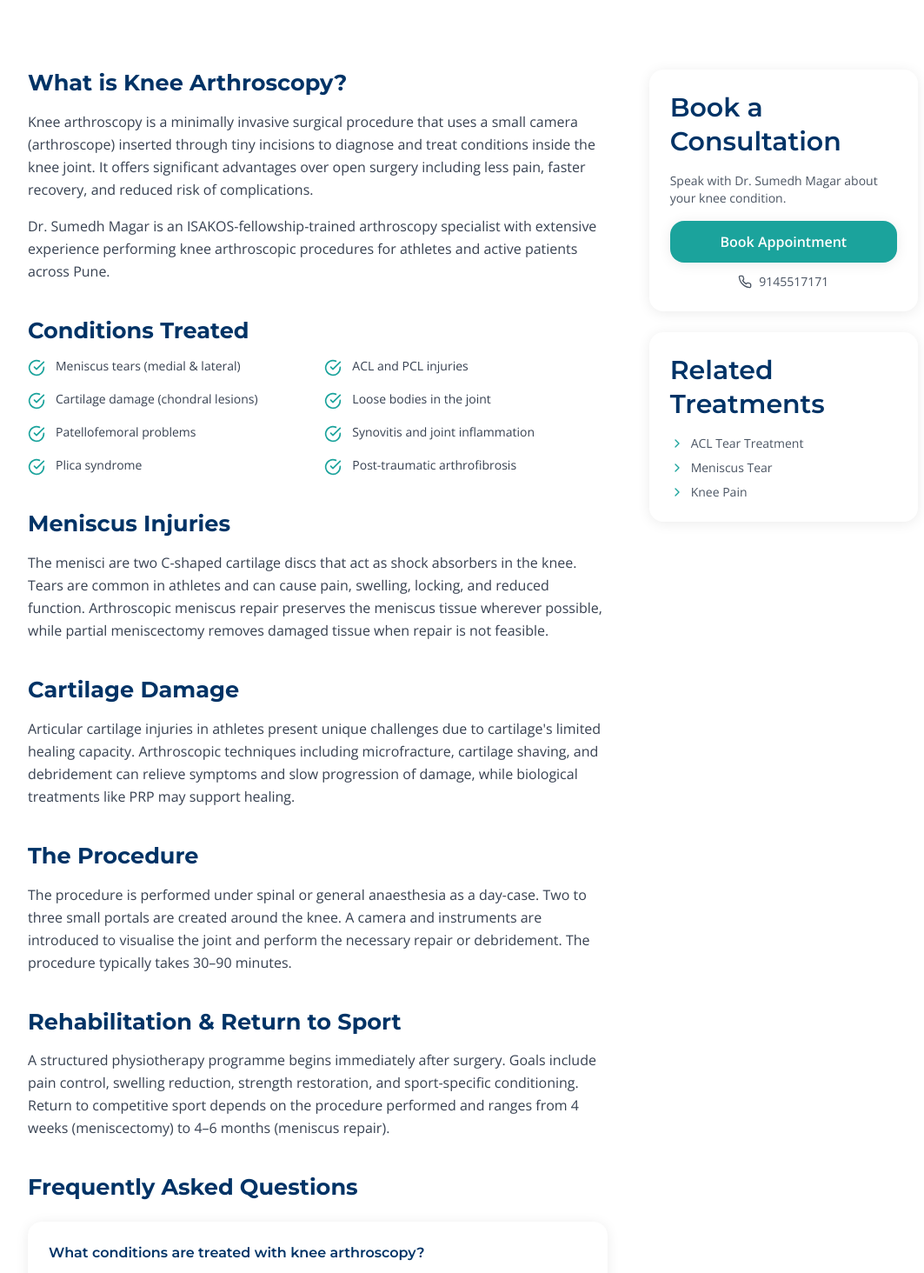
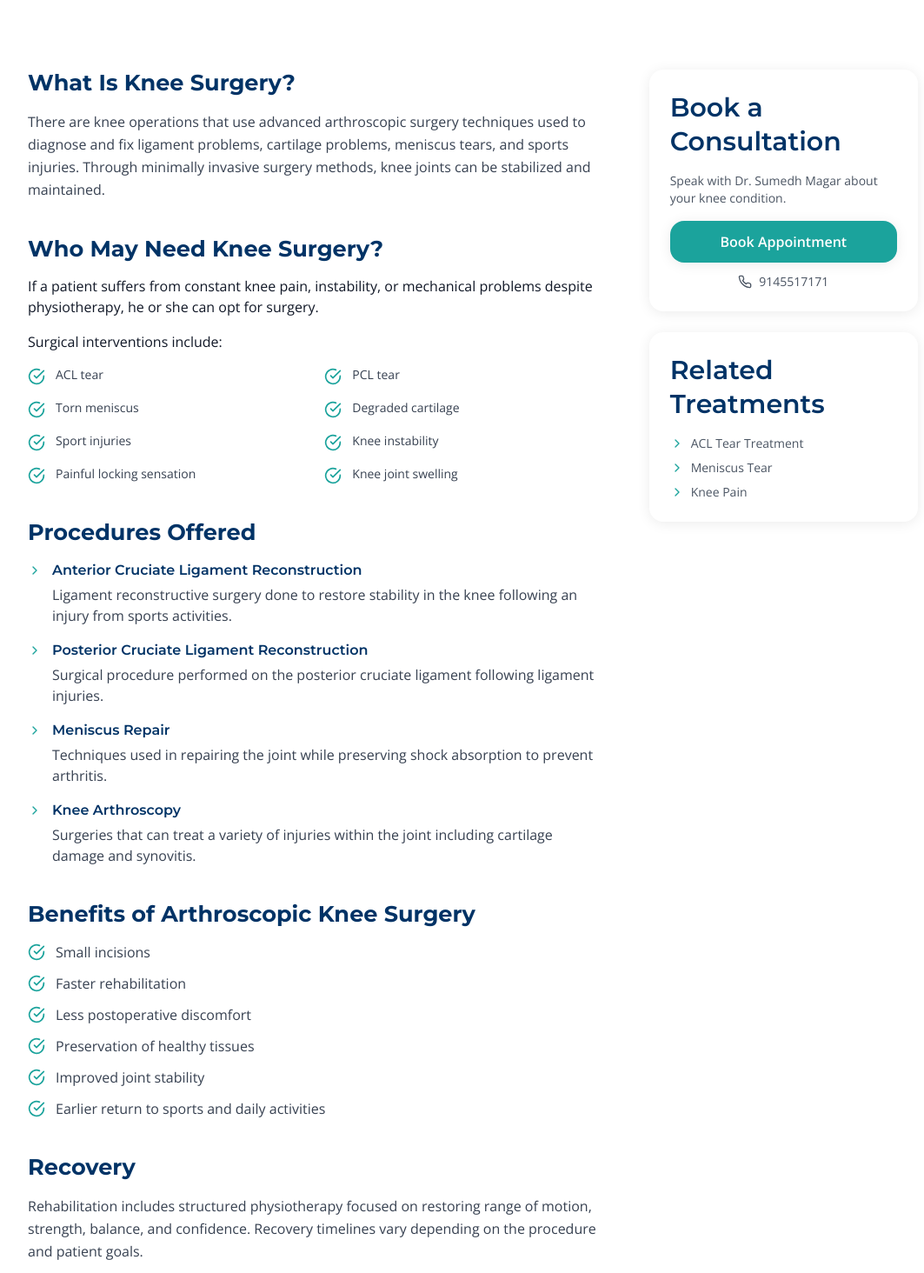
Before and after one commit to DevInnothoughts/sumedh-magar-website, a Next.js app: page /treatments/knee-arthroscopy-pune in a window 1280 px wide. Shown: the part 620-2084 px from the top of the page at 87% size, without its empty margins (96-1159 px from the left). Built offline with nearby package versions, Linux system fonts and the light colour scheme.

Commit message:
knee surgery page added

```diff
--- a/app/(public)/treatments/knee-arthroscopy-pune/page.tsx
+++ b/app/(public)/treatments/knee-arthroscopy-pune/page.tsx
@@ -25,21 +25,18 @@ export const metadata: Metadata = {
 
 const faqs = [
   {
-    q: 'What conditions are treated with knee arthroscopy?',
-    a: 'Knee arthroscopy treats meniscus tears, cartilage injuries (chondral lesions), loose bodies, anterior cruciate ligament (ACL) injuries, and various sports-related knee conditions.',
+    q: 'What conditions can knee arthroscopy treat?',
+    a: 'Knee arthroscopy is commonly used to treat ACL tears, meniscus injuries, cartilage damage, and other sports-related knee conditions.',
   },
   {
-    q: 'Is knee arthroscopy painful?',
-    a: 'The procedure is performed under anaesthesia so you feel no pain during surgery. Post-operative discomfort is generally mild and well-controlled with medication.',
+    q: 'How soon can I walk after knee surgery?',
+    a: 'Many patients begin walking with support shortly after surgery, depending on the type of procedure and their surgeon’s advice.',
   },
   {
-    q: 'How long is the recovery after knee arthroscopy?',
-    a: 'Recovery depends on the procedure. Simple diagnostic arthroscopy allows return to normal activities in 1–2 weeks. More complex procedures like meniscus repair require 4–6 weeks.',
+    q: 'Will I need physiotherapy after knee surgery?',
+    a: 'Yes. Physiotherapy is an important part of recovery and helps restore strength, flexibility, and knee function.',
   },
-  {
-    q: 'How many incisions are made in knee arthroscopy?',
-    a: 'Typically 2–3 small incisions (portals), each less than 1 cm in length, are used to access the knee joint.',
-  },
+
 ];
 
 const breadcrumbSchema = {
@@ -76,16 +73,16 @@ export default function KneeArthroscopyPage() {
               <ChevronRight className="w-3.5 h-3.5" />
               <Link href="/treatments" className="hover:text-white transition-colors">Treatments</Link>
               <ChevronRight className="w-3.5 h-3.5" />
-              <span className="text-white">Knee Arthroscopy</span>
+              <span className="text-white">Knee Surgery</span>
             </nav>
             <div className="grid grid-cols-1 lg:grid-cols-2 gap-12 items-center">
               <div>
                 <p className="text-primary font-semibold text-sm uppercase tracking-widest mb-3">Minimally Invasive</p>
-                <h1 className="mb-4 text-4xl md:text-5xl font-bold">Knee Arthroscopy in Pune</h1>
-                <p className="text-neutral-200 text-lg leading-relaxed mb-6">
+                <h1 className="mb-4 text-4xl md:text-5xl font-bold">Knee Surgery in Pune – Expert ACL Reconstruction and Knee Arthroscopy</h1>
+                {/* <p className="text-neutral-200 text-lg leading-relaxed mb-6">
                   Keyhole knee surgery for meniscus tears, cartilage damage, and sports knee injuries
                   with minimal recovery time.
-                </p>
+                </p> */}
                 <Link href="/contact" className="inline-flex items-center btn-primary">
                   Book Consultation <ArrowRight className="ml-2 w-5 h-5" />
                 </Link>
@@ -102,32 +99,30 @@ export default function KneeArthroscopyPage() {
             <div className="grid grid-cols-1 lg:grid-cols-3 gap-12">
               <div className="lg:col-span-2 space-y-10">
                 <div>
-                  <h2 className="text-secondary mb-4">What is Knee Arthroscopy?</h2>
+                  <h2 className="text-secondary mb-4">What Is Knee Surgery?</h2>
                   <p className="text-neutral-700 leading-relaxed mb-4">
-                    Knee arthroscopy is a minimally invasive surgical procedure that uses a small
-                    camera (arthroscope) inserted through tiny incisions to diagnose and treat
-                    conditions inside the knee joint. It offers significant advantages over open
-                    surgery including less pain, faster recovery, and reduced risk of complications.
+                    There are knee operations that use advanced arthroscopic surgery techniques used to diagnose and fix ligament problems, cartilage problems, meniscus tears, and sports injuries. Through minimally invasive surgery methods, knee joints can be stabilized and maintained.
                   </p>
-                  <p className="text-neutral-700 leading-relaxed">
-                    Dr. Sumedh Magar is an ISAKOS-fellowship-trained arthroscopy specialist with
-                    extensive experience performing knee arthroscopic procedures for athletes and
-                    active patients across Pune.
-                  </p>
+
                 </div>
 
                 <div>
-                  <h2 className="text-secondary mb-4">Conditions Treated</h2>
+                  <h2 className="text-secondary mb-4">Who May Need Knee Surgery?</h2>
+                  <p className='mb-4'>If a patient suffers from constant knee pain, instability, or mechanical problems despite physiotherapy, he or she can opt for surgery.
+                  </p>
+                  <p className='mb-4'>
+                    Surgical interventions include:
+                  </p>
                   <div className="grid grid-cols-1 sm:grid-cols-2 gap-4">
                     {[
-                      'Meniscus tears (medial & lateral)',
-                      'ACL and PCL injuries',
-                      'Cartilage damage (chondral lesions)',
-                      'Loose bodies in the joint',
-                      'Patellofemoral problems',
-                      'Synovitis and joint inflammation',
-                      'Plica syndrome',
-                      'Post-traumatic arthrofibrosis',
+                      'ACL tear',
+                      'PCL tear',
+                      'Torn meniscus',
+                      'Degraded cartilage',
+                      'Sport injuries',
+                      'Knee instability',
+                      'Painful locking sensation',
+                      'Knee joint swelling',
                     ].map((c) => (
                       <div key={c} className="flex items-start gap-3">
                         <CheckCircle className="w-5 h-5 text-primary flex-shrink-0 mt-0.5" />
@@ -138,45 +133,76 @@ export default function KneeArthroscopyPage() {
                 </div>
 
                 <div>
-                  <h2 className="text-secondary mb-4">Meniscus Injuries</h2>
-                  <p className="text-neutral-700 leading-relaxed mb-4">
-                    The menisci are two C-shaped cartilage discs that act as shock absorbers in the
-                    knee. Tears are common in athletes and can cause pain, swelling, locking, and
-                    reduced function. Arthroscopic meniscus repair preserves the meniscus tissue
-                    wherever possible, while partial meniscectomy removes damaged tissue when repair
-                    is not feasible.
-                  </p>
+                  <h2 className="text-secondary mb-4">Procedures Offered</h2>
+                  <ul className="space-y-4">
+                    {[
+                      {
+                        title: "Anterior Cruciate Ligament Reconstruction",
+                        description:
+                          "Ligament reconstructive surgery done to restore stability in the knee following an injury from sports activities.",
+                      },
+                      {
+                        title: "Posterior Cruciate Ligament Reconstruction",
+                        description:
+                          "Surgical procedure performed on the posterior cruciate ligament following ligament injuries.",
+                      },
+                      {
+                        title: "Meniscus Repair",
+                        description:
+                          "Techniques used in repairing the joint while preserving shock absorption to prevent arthritis.",
+                      },
+                      {
+                        title: "Knee Arthroscopy",
+                        description:
+                          "Surgeries that can treat a variety of injuries within the joint including cartilage damage and synovitis.",
+                      },
+                    ].map((item) => (
+                      <li key={item.title} className="flex items-start gap-3">
+                        <ChevronRight className="w-4 h-4 text-primary flex-shrink-0 mt-1" />
+                        <div>
+                          <h4 className="font-medium text-secondary">
+                            {item.title}
+                          </h4>
+                          <p className="text-neutral-700 mt-1">
+                            {item.description}
+                          </p>
+                        </div>
+                      </li>
+                    ))}
+                  </ul>
                 </div>
 
                 <div>
-                  <h2 className="text-secondary mb-4">Cartilage Damage</h2>
-                  <p className="text-neutral-700 leading-relaxed">
-                    Articular cartilage injuries in athletes present unique challenges due to
-                    cartilage&apos;s limited healing capacity. Arthroscopic techniques including
-                    microfracture, cartilage shaving, and debridement can relieve symptoms and
-                    slow progression of damage, while biological treatments like PRP may support
-                    healing.
-                  </p>
+                  <h2 className="text-secondary mb-4">Benefits of Arthroscopic Knee Surgery</h2>
+                  <ul className="space-y-3 mb-4">
+                    {[
+                      'Small incisions',
+                      'Faster rehabilitation',
+                      'Less postoperative discomfort',
+                      'Preservation of healthy tissues',
+                      'Improved joint stability',
+                      'Earlier return to sports and daily activities',
+                    ].map((s) => (
+                      <li key={s} className="flex items-start gap-3">
+                        <CheckCircle className="w-5 h-5 text-primary flex-shrink-0 mt-0.5" />
+                        <span className="text-neutral-700">{s}</span>
+                      </li>
+                    ))}
+                  </ul>
                 </div>
 
                 <div>
-                  <h2 className="text-secondary mb-4">The Procedure</h2>
+                  <h2 className="text-secondary mb-4">Recovery</h2>
                   <p className="text-neutral-700 leading-relaxed mb-4">
-                    The procedure is performed under spinal or general anaesthesia as a day-case.
-                    Two to three small portals are created around the knee. A camera and instruments
-                    are introduced to visualise the joint and perform the necessary repair or
-                    debridement. The procedure typically takes 30–90 minutes.
-                  </p>
+                    Rehabilitation includes structured physiotherapy focused on restoring range of motion, strength, balance, and confidence. Recovery timelines vary depending on the procedure and patient goals.</p>
                 </div>
 
                 <div>
-                  <h2 className="text-secondary mb-4">Rehabilitation & Return to Sport</h2>
+                  <h2 className="text-secondary mb-4">Why Choose Dr. Sumedh Magar for Knee Surgery in Pune?</h2>
                   <p className="text-neutral-700 leading-relaxed mb-4">
-                    A structured physiotherapy programme begins immediately after surgery.
-                    Goals include pain control, swelling reduction, strength restoration, and
-                    sport-specific conditioning. Return to competitive sport depends on the
-                    procedure performed and ranges from 4 weeks (meniscectomy) to 4–6 months
-                    (meniscus repair).
+                    Dr. Sumedh Magar specializes in sports medicine, ACL reconstruction, meniscus repair, and advanced knee arthroscopy, delivering evidence-based care tailored to athletes and active individuals.
+
+
                   </p>
                 </div>
 
--- a/components/Header.tsx
+++ b/components/Header.tsx
@@ -18,7 +18,7 @@ const navLinks: NavItem[] = [
       { path: '/treatments', label: 'All Treatments' },
       { path: '/treatments/acl-tear-treatment-pune', label: 'Robotic Knee Replacement' },
       { path: '/treatments/shoulder-arthroscopy-pune', label: 'Shoulder Surgery ' },
-      { path: '/treatments/knee-arthroscopy-pune', label: 'Knee Arthroscopy' },
+      { path: '/treatments/knee-arthroscopy-pune', label: 'Knee Surgery' },
       { path: '/treatments/meniscus-tear-treatment-pune', label: 'Meniscus Tear' },
       { path: '/treatments/knee-pain-treatment-pune', label: 'Knee Pain' },
       { path: '/treatments/sports-rehabilitation-pune', label: 'Sports Rehabilitation' },
```
